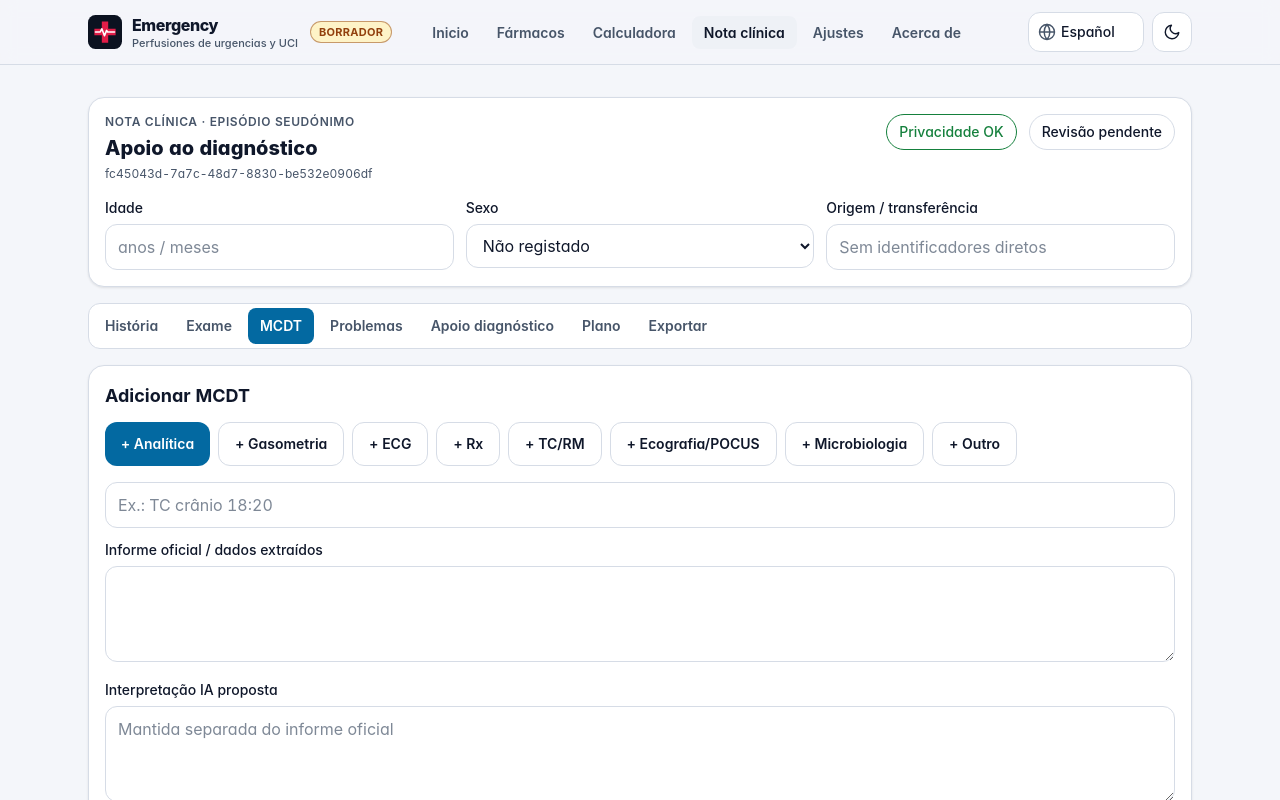
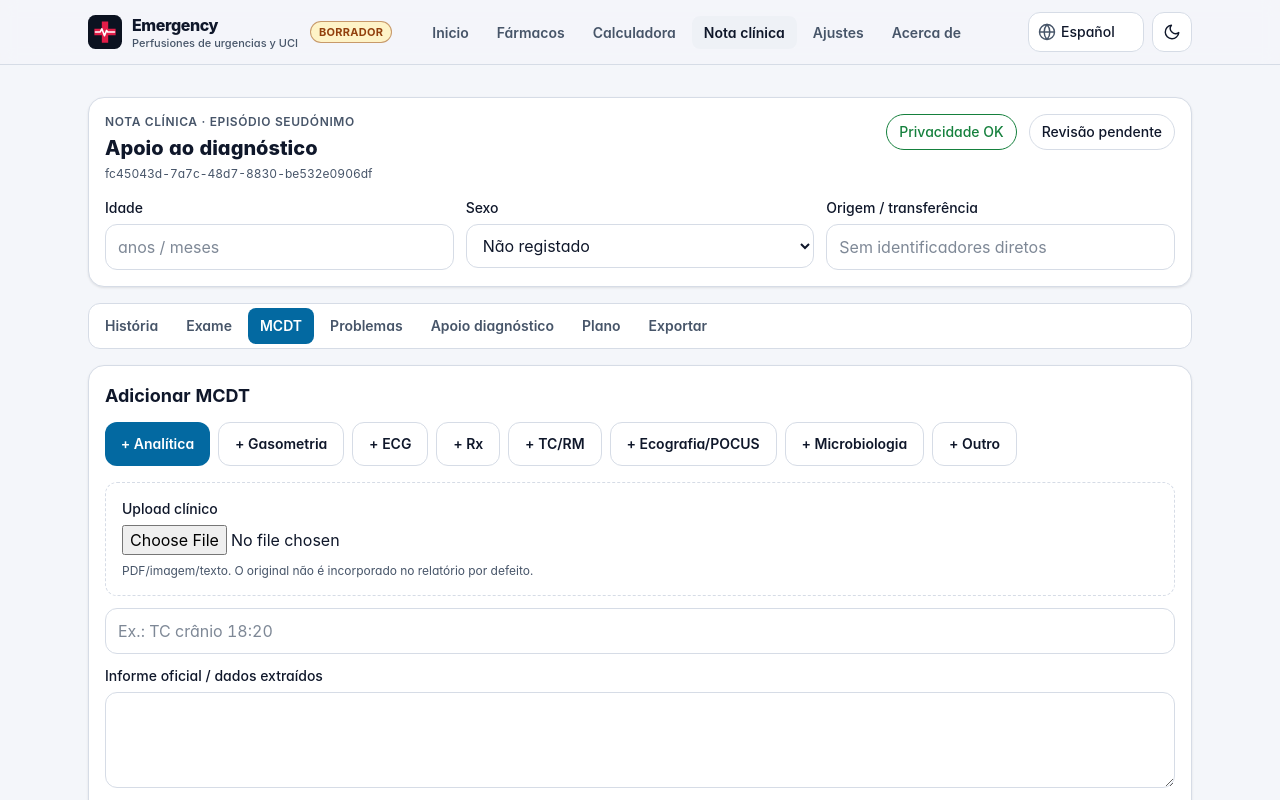
Before and after one commit to JuanCopado/Emergency, a React (Vite) app in the folder app/: page /clinical-note in a window 1280 px wide. Both pictures are taken after a click on the button "MCDT". Shown: the top 800 px of the page. Built offline with nearby package versions, Linux system fonts and the light colour scheme.

Commit message:
Add MCDT upload intake and persistent clinical timeline

```diff
--- a/app/src/pages/ClinicalNote.tsx
+++ b/app/src/pages/ClinicalNote.tsx
@@ -22,12 +22,31 @@ export default function ClinicalNote(){
  const [clinicianReviewed,setClinicianReviewed]=useState(false);
  const [draftKind,setDraftKind]=useState('Analítica'); const [draftName,setDraftName]=useState('');
  const [draftOfficial,setDraftOfficial]=useState(''); const [draftAi,setDraftAi]=useState('');
+ const [uploadName,setUploadName]=useState('');
  const encounter=useMemo(()=>crypto.randomUUID?.() ?? `enc-${Date.now()}`,[]);
  const freeText=[origin,chief,hpi,pmh,meds,allergies,exam,vitals,problems,plan,...mcdt.flatMap(x=>[x.official,x.ai])].join('\n');
  const privacyStop=directId.test(freeText);
  const pending=mcdt.filter(x=>x.state==='pending').length;
  const exportBlocked=privacyStop||!privacyAck||!clinicianReviewed||pending>0;
 
+ function inferKind(name:string){
+   const n=name.toLowerCase();
+   if(/ecg|ekg/.test(n)) return 'ECG';
+   if(/gas|gaso|abg|vbg/.test(n)) return 'Gasometria';
+   if(/rx|xray|x-ray|radiogr/.test(n)) return 'Rx';
+   if(/ct|tc|mri|rm|tac/.test(n)) return 'TC/RM';
+   if(/eco|pocus|ultra/.test(n)) return 'Ecografia/POCUS';
+   if(/micro|culture|cultivo/.test(n)) return 'Microbiologia';
+   if(/lab|anal|hemogram|bioq/.test(n)) return 'Analítica';
+   return 'Outro';
+ }
+ function onUpload(file?:File){
+   if(!file) return;
+   setUploadName(file.name);
+   setDraftName(file.name);
+   setDraftKind(inferKind(file.name));
+   setClinicianReviewed(false);
+ }
  function addMcdt(){
    if(!draftName.trim()&&!draftOfficial.trim()&&!draftAi.trim()) return;
    setMcdt(x=>[...x,{id:`${Date.now()}-${x.length}`,kind:draftKind,name:draftName||draftKind,official:draftOfficial,ai:draftAi,state:'pending',provenance:'upload → módulo clínico correspondente'}]);
@@ -65,7 +84,9 @@ export default function ClinicalNote(){
 
    {tab==='mcdt'&&<section className="space-y-4">
     <div className={card}><h2 className="text-lg font-bold">Adicionar MCDT</h2><div className="mt-3 flex flex-wrap gap-2">{mcdtKinds.map(k=><button key={k} className={`btn ${draftKind===k?'btn-primary':'btn-ghost'}`} onClick={()=>setDraftKind(k)}>+ {k}</button>)}</div>
-      <div className="mt-4 grid gap-3"><input aria-label="Nome do exame" className="input" value={draftName} onChange={e=>setDraftName(e.target.value)} placeholder="Ex.: TC crânio 18:20"/><label><span className="label">Informe oficial / dados extraídos</span><textarea className="input min-h-24" value={draftOfficial} onChange={e=>setDraftOfficial(e.target.value)}/></label><label><span className="label">Interpretação IA proposta</span><textarea className="input min-h-24" value={draftAi} onChange={e=>setDraftAi(e.target.value)} placeholder="Mantida separada do informe oficial"/></label><button className="btn-primary justify-self-start" onClick={addMcdt}>Criar cartão para revisão</button></div>
+      <div className="mt-4 grid gap-3">
+      <label className="rounded-xl border border-dashed border-border p-4"><span className="label">Upload clínico</span><input aria-label="Upload clínico" type="file" accept=".pdf,.png,.jpg,.jpeg,.webp,.txt,.csv,.json,.xml,.dcm" onChange={e=>onUpload(e.target.files?.[0])}/><span className="mt-2 block text-xs text-muted">{uploadName?'Ficheiro selecionado: '+uploadName:'PDF/imagem/texto. O original não é incorporado no relatório por defeito.'}</span></label>
+      <input aria-label="Nome do exame" className="input" value={draftName} onChange={e=>setDraftName(e.target.value)} placeholder="Ex.: TC crânio 18:20"/><label><span className="label">Informe oficial / dados extraídos</span><textarea className="input min-h-24" value={draftOfficial} onChange={e=>setDraftOfficial(e.target.value)}/></label><label><span className="label">Interpretação IA proposta</span><textarea className="input min-h-24" value={draftAi} onChange={e=>setDraftAi(e.target.value)} placeholder="Mantida separada do informe oficial"/></label><button className="btn-primary justify-self-start" onClick={addMcdt}>Criar cartão para revisão</button></div>
     </div>
     {mcdt.map(x=><article key={x.id} className={card} data-testid="mcdt-review-card"><div className="flex flex-wrap items-center gap-2"><strong>{x.kind} · {x.name}</strong><span className="chip ml-auto">{x.state==='pending'?'Pendente':x.state==='accepted'?'Aceite':'Rejeitado'}</span></div><p className="mt-3 text-xs font-semibold uppercase text-muted">Informe oficial / extraído</p><p className="whitespace-pre-wrap text-sm">{x.official||'—'}</p><p className="mt-3 text-xs font-semibold uppercase text-primary">Interpretação IA</p><textarea aria-label={`Interpretação IA ${x.name}`} className="input mt-1 min-h-20" value={x.ai} onChange={e=>{setMcdt(v=>v.map(y=>y.id===x.id?{...y,ai:e.target.value,state:'pending'}:y));setClinicianReviewed(false)}}/><p className="mt-2 text-xs text-muted">Proveniência: {x.provenance}</p><div className="mt-3 flex flex-wrap gap-2"><button className="btn-primary" onClick={()=>review(x.id,'accepted')}>Aceitar</button><button className="btn-ghost" onClick={()=>review(x.id,'pending')}>Editar</button><button className="btn-ghost text-danger" onClick={()=>review(x.id,'rejected')}>Rejeitar</button></div></article>)}
    </section>}
```
